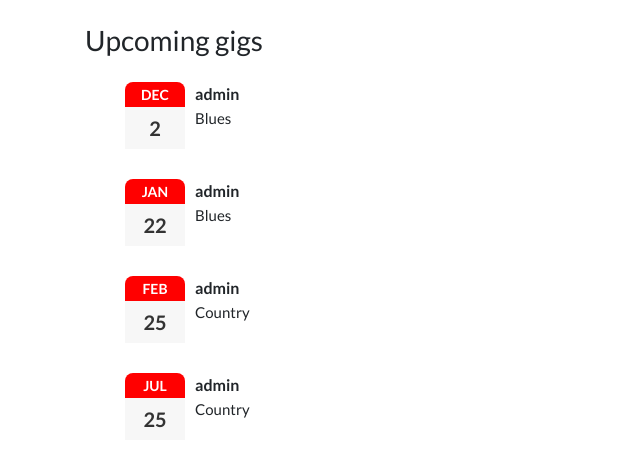
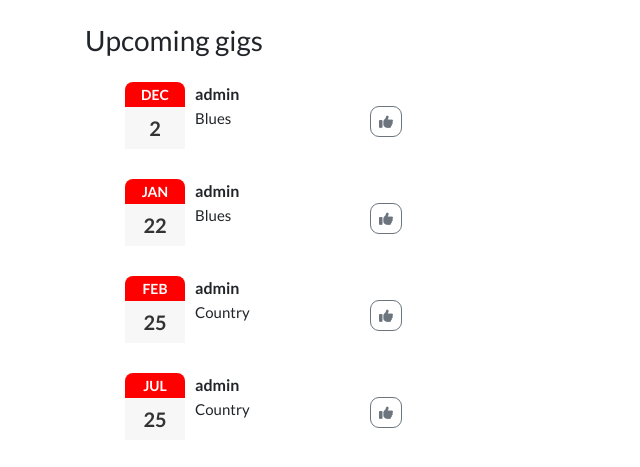
Before and after one commit to bdaoudi/gighub, a Django app: page / in a window 1280 px wide. Shown: the part 56-523 px from the top of the page, without its empty margins (0-640 px from the left). Run offline with Django 3.2, Linux system fonts and the light colour scheme; data comes from the database, SQL or seed files in the repository; some libraries are stand-ins or nearby versions.

Commit message:
Make home page look better

```diff
--- a/gigs/static/gigs/style.css
+++ b/gigs/static/gigs/style.css
@@ -41,9 +41,10 @@ h6{
     -webkit-box-shadow:none;
 
 }
-.btn{
-    font-size:17px;
-    padding: 7px 20px;
+.btn {
+    /* font-size: 17px;
+    padding: 7px 20px; */
+    -ms-border-radius: 9px;
     border-radius: 9px;
 }
 
@@ -54,11 +55,13 @@ h6{
 .gigs > li {
     position: relative;
     margin-bottom: 30px;
+
 }
 .gigs > li .details {
     position: absolute;
     top:0;
     left:70px;
+    width:30%;
 }
 .gigs > li .date {
     background-color: red;
--- a/gigs/templates/gigs/base.html
+++ b/gigs/templates/gigs/base.html
@@ -8,6 +8,7 @@
     <!-- Bootstrap CSS -->
     <link rel="stylesheet" href="https://stackpath.bootstrapcdn.com/bootstrap/4.3.1/css/bootstrap.min.css" integrity="sha384-ggOyR0iXCbMQv3Xipma34MD+dH/1fQ784/j6cY/iJTQUOhcWr7x9JvoRxT2MZw1T" crossorigin="anonymous">
     <link href="https://fonts.googleapis.com/css?family=Lato:400,700&display=swap" rel="stylesheet">
+    <script src="https://kit.fontawesome.com/b31222890c.js"></script>
     {% load staticfiles %}
     <link rel="stylesheet"  href="{% static 'gigs/style.css' %}" type="text/css"/>
 
--- a/gigs/templates/gigs/gig_list.html
+++ b/gigs/templates/gigs/gig_list.html
@@ -15,6 +15,7 @@
         <div class="details">
             <span class="artist">{{ object.artist }}</span>
             <span class="genre">{{ object.genre }}</span>
+            <button class="btn btn-outline-secondary btn-sm float-right"><i class="fas fa-thumbs-up"></i></button>
         </div>
     </li>
     {% endfor %}
--- a/gigs/templates/gigs/navbar.html
+++ b/gigs/templates/gigs/navbar.html
@@ -13,7 +13,7 @@
       {% if user.is_authenticated %}
           <li class="nav-item dropdown">
             <a class="nav-link dropdown-toggle mr-4" href="#" id="navbarDropdownMenuLink" role="button" data-toggle="dropdown" aria-haspopup="true" aria-expanded="false">
-              {{ user.username }}
+              {{ user.first_name }} {{ user.last_name }}
             </a>
             <div class="dropdown-menu dropdown-menu-right" aria-labelledby="navbarDropdownMenuLink">
               <a class="dropdown-item" href="#">Gigs I'm Attending</a>
```
Also changed, not shown: gighub/settings.py (+11 -2 lines), 2 other files.
